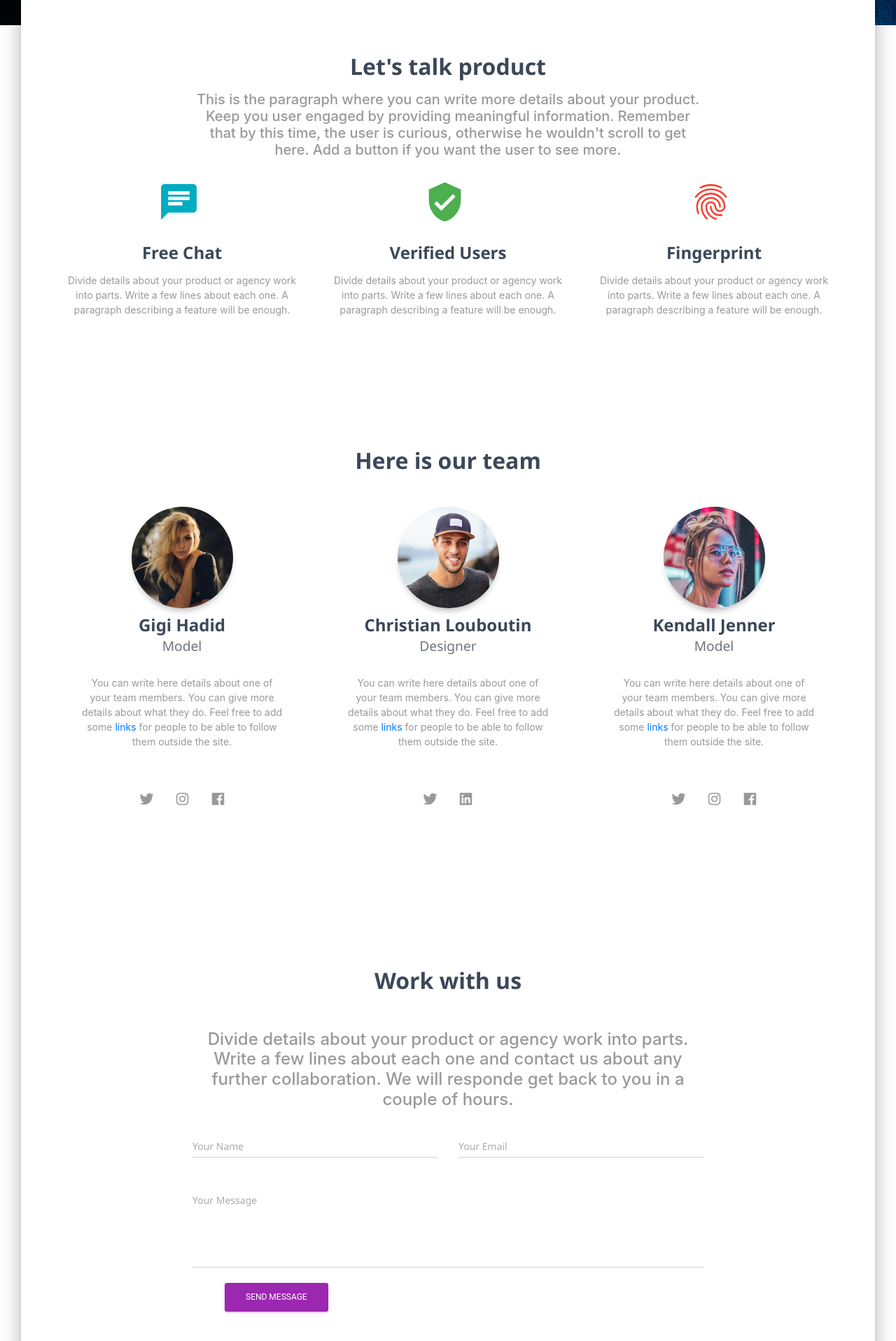
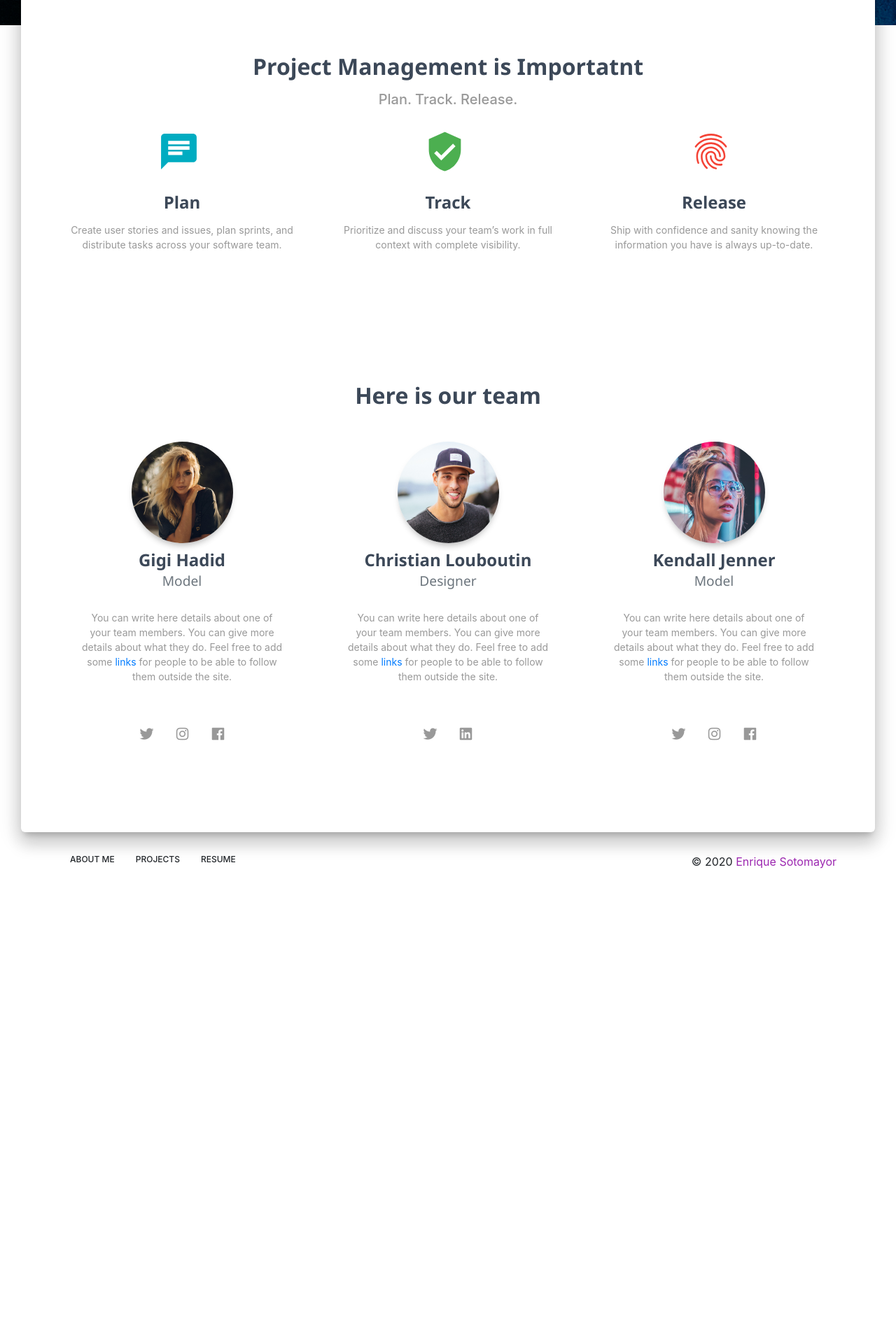
Before and after one commit to sotomaque/ppmtool, a React (Create React App) app in the folder ppmtool-react-client/: page / in a window 1280 px wide. Shown: the part 684-2600 px from the top of the page at 70% size. After the commit the page ends 1957 px from the top, so only its background shows below. Built offline with nearby package versions, Linux system fonts and the light colour scheme.

Commit message:
added login action, implemented it + added error handling in login page

```diff
--- a/ppmtool-react-client/src/actions/securityActions.js
+++ b/ppmtool-react-client/src/actions/securityActions.js
@@ -10,3 +10,13 @@ export const createNewUser = (newUser, history) => async (dispatch) => {
         dispatch({ type: GET_ERRORS, payload: err.response.data });
     }
 }
+
+export const login = (user, history) => async (dispatch) => {
+    try {
+        await axios.post("http://www.localhost:8080/api/users/login", user);
+        history.push('/');
+        dispatch({ type: GET_ERRORS, payload: {} });
+    } catch (err) {
+        dispatch({ type: GET_ERRORS, payload: err.response.data });
+    }
+}
--- a/ppmtool-react-client/src/assets/js/workStyle.js
+++ /dev/null
@@ -1,28 +0,0 @@
-import { title } from "./material-kit-react.js";
-
-const workStyle = {
-  section: {
-    padding: "70px 0"
-  },
-  title: {
-    ...title,
-    marginBottom: "50px",
-    marginTop: "30px",
-    minHeight: "32px",
-    textDecoration: "none",
-    textAlign: "center"
-  },
-  description: {
-    color: "#999",
-    textAlign: "center"
-  },
-  textCenter: {
-    textAlign: "center"
-  },
-  textArea: {
-    marginRight: "15px",
-    marginLeft: "15px"
-  }
-};
-
-export default workStyle;
--- a/ppmtool-react-client/src/pages/LandingPage/LandingPage.js
+++ b/ppmtool-react-client/src/pages/LandingPage/LandingPage.js
@@ -20,7 +20,6 @@ import styles from "../../assets/js/landingPage.js";
 // Sections for this page
 import ProductSection from "./Sections/ProductSection.js";
 import TeamSection from "./Sections/TeamSection.js";
-import WorkSection from "./Sections/WorkSection.js";
 
 import image from "../../assets/img/landing.jpg";
 
@@ -64,7 +63,6 @@ export default function LandingPage(props) {
         <div className={classes.container}>
           <ProductSection />
           <TeamSection />
-          <WorkSection />
         </div>
       </div>
       <Footer />
--- a/ppmtool-react-client/src/pages/LandingPage/Sections/ProductSection.js
+++ b/ppmtool-react-client/src/pages/LandingPage/Sections/ProductSection.js
@@ -21,13 +21,9 @@ export default function ProductSection() {
     <div className={classes.section}>
       <GridContainer justify="center">
         <GridItem xs={12} sm={12} md={8}>
-          <h2 className={classes.title}>Let{"'"}s talk product</h2>
+          <h2 className={classes.title}>Project Management is Importatnt</h2>
           <h5 className={classes.description}>
-            This is the paragraph where you can write more details about your
-            product. Keep you user engaged by providing meaningful information.
-            Remember that by this time, the user is curious, otherwise he wouldn
-            {"'"}t scroll to get here. Add a button if you want the user to see
-            more.
+            Plan. Track. Release.
           </h5>
         </GridItem>
       </GridContainer>
@@ -35,8 +31,8 @@ export default function ProductSection() {
         <GridContainer>
           <GridItem xs={12} sm={12} md={4}>
             <InfoArea
-              title="Free Chat"
-              description="Divide details about your product or agency work into parts. Write a few lines about each one. A paragraph describing a feature will be enough."
+              title="Plan"
+              description="Create user stories and issues, plan sprints, and distribute tasks across your software team."
               icon={Chat}
               iconColor="info"
               vertical
@@ -44,8 +40,8 @@ export default function ProductSection() {
           </GridItem>
           <GridItem xs={12} sm={12} md={4}>
             <InfoArea
-              title="Verified Users"
-              description="Divide details about your product or agency work into parts. Write a few lines about each one. A paragraph describing a feature will be enough."
+              title="Track"
+              description="Prioritize and discuss your team’s work in full context with complete visibility."
               icon={VerifiedUser}
               iconColor="success"
               vertical
@@ -53,8 +49,8 @@ export default function ProductSection() {
           </GridItem>
           <GridItem xs={12} sm={12} md={4}>
             <InfoArea
-              title="Fingerprint"
-              description="Divide details about your product or agency work into parts. Write a few lines about each one. A paragraph describing a feature will be enough."
+              title="Release"
+              description="Ship with confidence and sanity knowing the information you have is always up-to-date."
               icon={Fingerprint}
               iconColor="danger"
               vertical
--- a/ppmtool-react-client/src/pages/LandingPage/Sections/WorkSection.js
+++ /dev/null
@@ -1,73 +0,0 @@
-import React from "react";
-// @material-ui/core components
-import { makeStyles } from "@material-ui/core/styles";
-
-// @material-ui/icons
-
-// core components
-import GridContainer from "../../../components/Grid/GridContainer.js";
-import GridItem from "../../../components/Grid/GridItem.js";
-import CustomInput from "../../../components/CustomInput/CustomInput.js";
-import Button from "../../../components/CustomButtons/Button.js";
-
-import styles from "../../../assets/js/workStyle.js";
-
-const useStyles = makeStyles(styles);
-
-export default function WorkSection() {
-  const classes = useStyles();
-  return (
-    <div className={classes.section}>
-      <GridContainer justify="center">
-        <GridItem cs={12} sm={12} md={8}>
-          <h2 className={classes.title}>Work with us</h2>
-          <h4 className={classes.description}>
-            Divide details about your product or agency work into parts. Write a
-            few lines about each one and contact us about any further
-            collaboration. We will responde get back to you in a couple of
-            hours.
-          </h4>
-          <form>
-            <GridContainer>
-              <GridItem xs={12} sm={12} md={6}>
-                <CustomInput
-                  labelText="Your Name"
-                  id="name"
-                  formControlProps={{
-                    fullWidth: true
-                  }}
-                />
-              </GridItem>
-              <GridItem xs={12} sm={12} md={6}>
-                <CustomInput
-                  labelText="Your Email"
-                  id="email"
-                  formControlProps={{
-                    fullWidth: true
-                  }}
-                />
-              </GridItem>
-              <CustomInput
-                labelText="Your Message"
-                id="message"
-                formControlProps={{
-                  fullWidth: true,
-                  className: classes.textArea
-                }}
-                inputProps={{
-                  multiline: true,
-                  rows: 5
-                }}
-              />
-              <GridContainer justify="center">
-                <GridItem xs={12} sm={12} md={4} className={classes.textCenter}>
-                  <Button color="primary">Send Message</Button>
-                </GridItem>
-              </GridContainer>
-            </GridContainer>
-          </form>
-        </GridItem>
-      </GridContainer>
-    </div>
-  );
-}
--- a/ppmtool-react-client/src/pages/LoginPage/LoginPage.js
+++ b/ppmtool-react-client/src/pages/LoginPage/LoginPage.js
@@ -1,4 +1,6 @@
 import React, { useLayoutEffect } from "react";
+
+import { useHistory } from "react-router-dom";
 
 import { makeStyles } from "@material-ui/core/styles";
 import InputAdornment from "@material-ui/core/InputAdornment";
@@ -21,16 +23,82 @@ import styles from "../../assets/js/login.js";
 
 import image from "../../assets/img/login.jpg";
 
+import { connect } from 'react-redux';
+import { login } from '../../actions/securityActions';
+import { CircularProgress } from "@material-ui/core";
+
 const useStyles = makeStyles(styles);
 
-export default function LoginPage() {
-    useLockBodyScroll();
+function LoginPage(props) {
+    useLockBodyScroll(); // prevent scrolling
+
+    const history = useHistory();
+
+    const [username, setUsername] = React.useState('');
+    const [password, setPassword] = React.useState('');
+    const [errorUsername, setErrorUsername] = React.useState('');
+    const [errorPassword, setErrorPassword] = React.useState('');
+
+    const [loading, setLoading] = React.useState(false);
 
     const [cardAnimaton, setCardAnimation] = React.useState("cardHidden");
     setTimeout(function() {
         setCardAnimation("");
     }, 700);
     const classes = useStyles();
+
+    React.useEffect(() => {
+        if (props.errors) {
+            let errors = props.errors;
+            console.log('found errors!')
+            setErrorMessages(errors);
+        } else {
+            setErrorUsername('');
+            setErrorPassword('');
+        }
+    }, [props])
+
+    const handleLoginPressed = (e) => {
+        e.preventDefault();
+
+        const user = {
+            username,
+            password
+        }
+        setLoading(true);
+        props.login(user, history);
+        setLoading(false);
+    }
+
+    const setErrorMessages = (errorResponse) => {
+
+        if (errorResponse?.username) {
+            setErrorUsername(errorResponse?.username);
+        } else {
+            setErrorUsername('');
+        }
+
+        if (errorResponse?.password) {
+            setErrorPassword(errorResponse?.password);
+        } else {
+            setErrorPassword('');
+        }
+
+    }
+
+    if (loading) {
+        return (
+            <div style={{
+                display: 'flex',
+                flexDirection: 'column',
+                alignItems: 'center',
+                marginTop: 50
+            }}>
+                <CircularProgress />
+            </div>
+        );
+    }
+
     return (
         <>
             <Header
@@ -89,13 +157,18 @@ export default function LoginPage() {
                                     <p className={classes.divider}>Or Be Classical</p>
                                     {/* LOGIN FORM */}
                                     <CardBody>
+                                        {/* EMAIL (aka USERNAME) */}
                                         <CustomInput
-                                            labelText="Email..."
+                                            labelText={ errorUsername ? errorUsername : "Email..."}
                                             id="email"
+                                            name="username"
+                                            value={username}
                                             formControlProps={{
                                                 fullWidth: true
                                             }}
+                                            error={errorUsername ? true : false}
                                             inputProps={{
+                                                onChange: (event) => setUsername(event.target.value),
                                                 type: "email",
                                                 endAdornment: (
                                                 <InputAdornment position="end">
@@ -104,13 +177,18 @@ export default function LoginPage() {
                                                 )
                                             }}
                                         />
+                                        {/* PASSWORD */}
                                         <CustomInput
-                                            labelText="Password"
+                                            labelText={ errorPassword ? errorPassword : "Password..."}
                                             id="pass"
+                                            name="password"
+                                            value={password}
                                             formControlProps={{
                                                 fullWidth: true
                                             }}
+                                            error={errorPassword ? true : false}
                                             inputProps={{
+                                                onChange: (event) => setPassword(event.target.value),
                                                 type: "password",
                                                 endAdornment: (
                                                 <InputAdornment position="end">
@@ -125,7 +203,7 @@ export default function LoginPage() {
                                     </CardBody>
                                     {/* LOGIN BUTTON */}
                                     <CardFooter className={classes.cardFooter}>
-                                        <Button simple color="primary" size="lg">
+                                        <Button simple color="primary" size="lg" onClick={(e) => handleLoginPressed(e)}>
                                         Login
                                         </Button>
                                     </CardFooter>
@@ -136,7 +214,6 @@ export default function LoginPage() {
                 </div>
             </div>
         </>
-
     );
 }
 
@@ -149,4 +226,11 @@ function useLockBodyScroll() {
      // Re-enable scrolling when component unmounts
      return () => document.body.style.overflow = originalStyle;
      }, []); // Empty array ensures effect is only run on mount and unmount
-  }
+}
+
+
+const mapStateToProps = (state) => ({
+    errors: state.errors
+});
+
+export default connect(mapStateToProps, { login })(LoginPage);
--- a/ppmtool-react-client/src/pages/SignupPage/SignupPage.js
+++ b/ppmtool-react-client/src/pages/SignupPage/SignupPage.js
@@ -29,8 +29,10 @@ import { createNewUser } from '../../actions/securityActions';
 const useStyles = makeStyles(styles);
 
 function SignupPage(props) {
-    useLockBodyScroll();
+    useLockBodyScroll(); // prevent scrolling
+
     const history = useHistory();
+
     const [fullName, setFullName] = React.useState('');
     const [username, setUsername] = React.useState('');
     const [password, setPassword] = React.useState('');
@@ -224,7 +226,7 @@ function useLockBodyScroll() {
 }
 
 const mapStateToProps = (state) => ({
-    errors: state.erros
+    errors: state.errors
 })
 
 export default connect(mapStateToProps, { createNewUser })(SignupPage);
```
